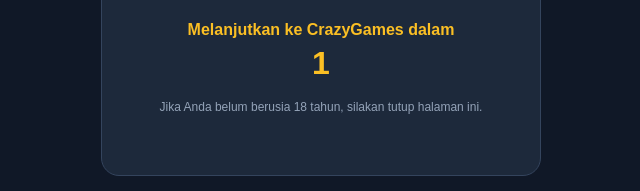
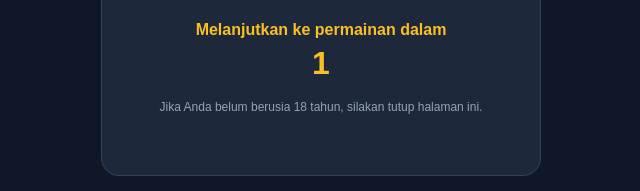
Before and after one commit to haryantoguan23-netizen/majujaya, a plain HTML site: page index.html in a window 1280 px wide. Both pictures are taken after a click on the button "SAYA BERUSIA 18+". Shown: the part 424-615 px from the top of the page, 319-959 px from the left. Drawn offline with Linux system fonts and the light colour scheme.

Commit message:
Update confirmation message for age verification

```diff
--- a/index.html
+++ b/index.html
@@ -24,7 +24,7 @@ button{display:block;width:100%;padding:14px 18px;border:0;border-radius:10px;ba
 <p>Dengan melanjutkan, Anda menyatakan bahwa Anda telah berusia 18 tahun atau lebih.</p>
 <button id="confirm" type="button">SAYA BERUSIA 18+</button>
 <div id="status" role="status" aria-live="polite">
-  Melanjutkan ke CrazyGames dalam
+  Melanjutkan ke permainan dalam
   <span id="count">3</span>
 </div>
 <p class="note">Jika Anda belum berusia 18 tahun, silakan tutup halaman ini.</p>
```
